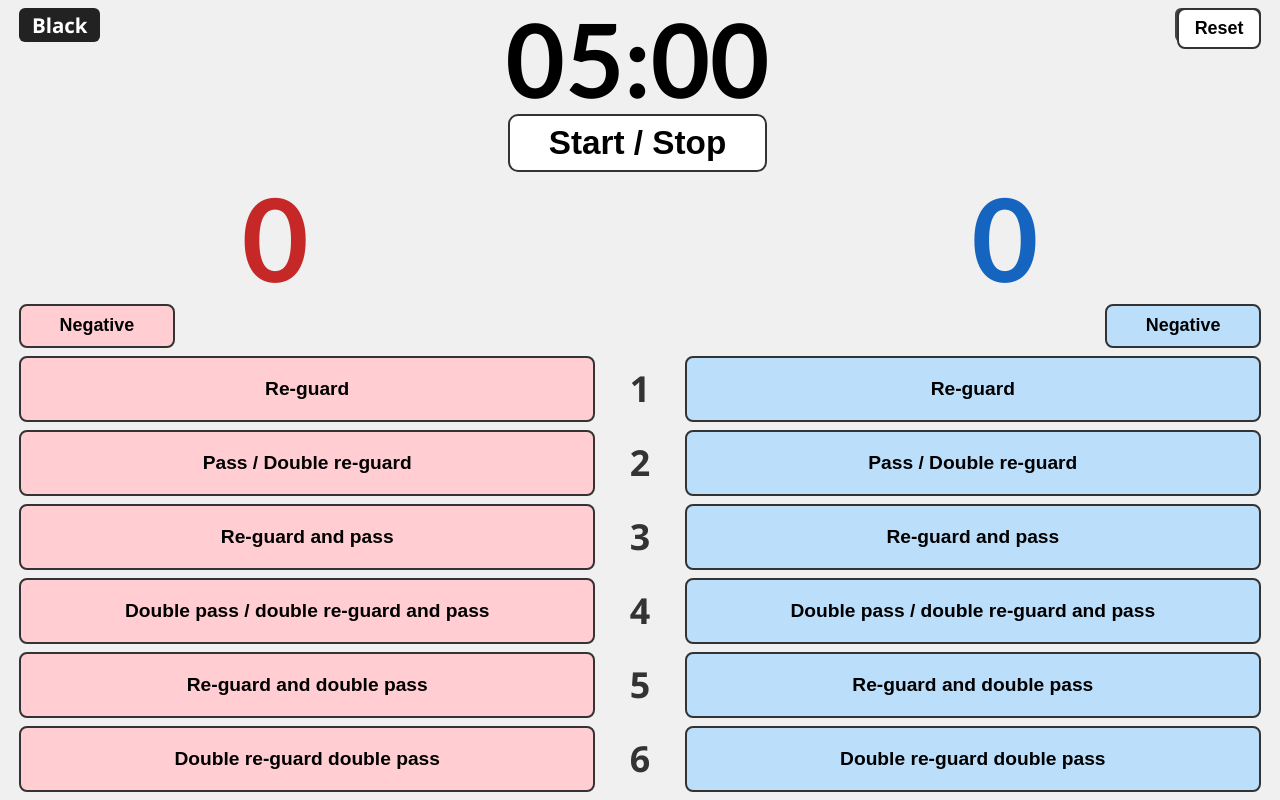
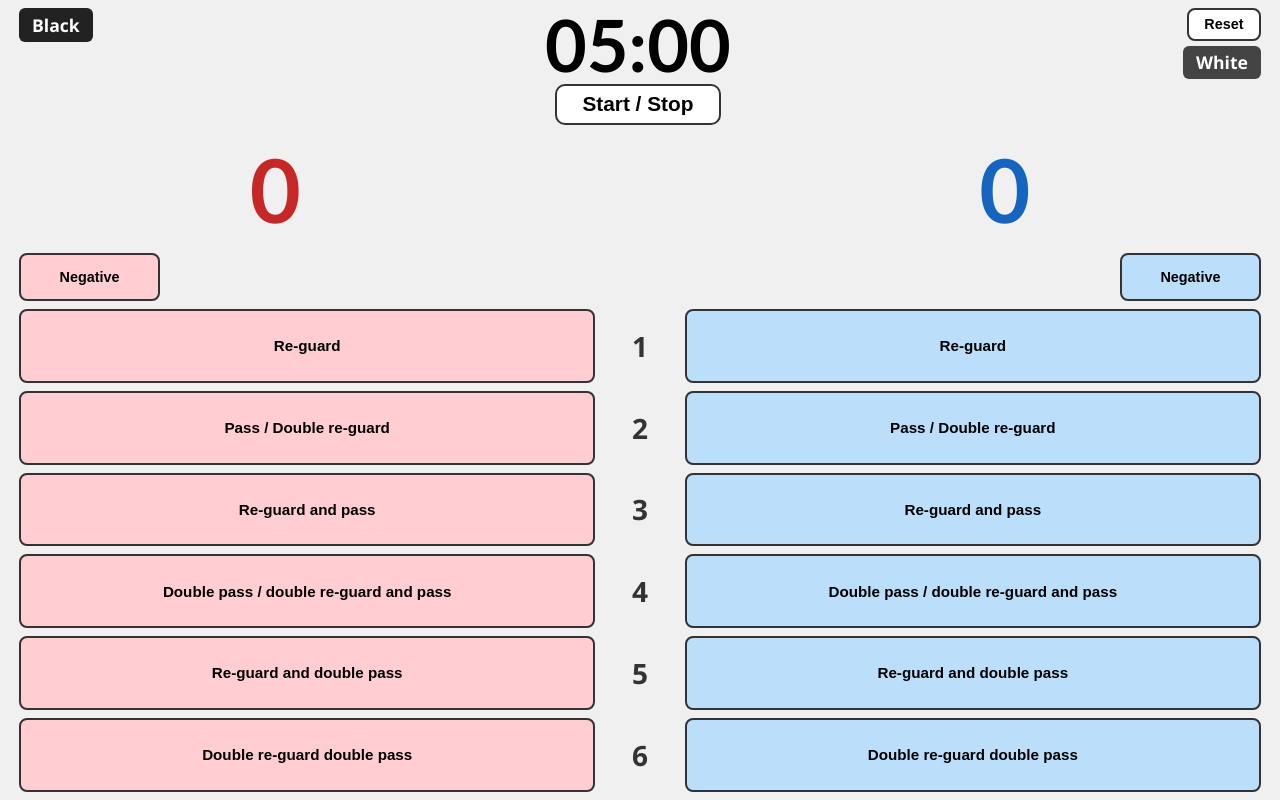
Before and after one commit to Josht114/ElectronCompScore, an Electron app: page index.html in a window 1280 px wide. Drawn offline with Linux system fonts and the light colour scheme.

Commit message:
first bug fixes

```diff
--- a/index.html
+++ b/index.html
@@ -15,10 +15,11 @@
       <button id="startStop" class="start-stop-btn">Start / Stop</button>
     </div>
 
-    <div class="side-label blue-label">White</div>
+    <div class="top-right-stack">
+      <button id="resetButton" class="reset-btn">Reset</button>
+      <div class="side-label blue-label">White</div>
+    </div>
   </div>
-
-  <button id="resetButton" class="reset-btn">Reset</button>
 
   <div class="scores-row">
     <div id="redScore" class="score-display red-score">0</div>
--- a/styles.css
+++ b/styles.css
@@ -18,22 +18,24 @@ body {
   background-color: #f0f0f0;
   transition: background-color 0.4s ease;
   padding: 1vh 1.5vw;
+  gap: 1vh;
 }
 
 /* ---------- Top bar: score-side labels + timer/start-stop ---------- */
 
 .top-bar {
+  flex: 0 0 14vh;
   display: flex;
   align-items: flex-start;
   justify-content: space-between;
-  position: relative;
 }
 
 .side-label {
-  font-size: 1.6vw;
+  font-size: 2.2vh;
   font-weight: bold;
-  padding: 0.4vh 1vw;
+  padding: 0.6vh 1vw;
   border-radius: 6px;
+  white-space: nowrap;
 }
 
 .red-label {
@@ -44,6 +46,7 @@ body {
 .blue-label {
   color: #ffffff;
   background-color: #444;
+  align-self: flex-end;
 }
 
 .center-controls {
@@ -51,19 +54,20 @@ body {
   flex-direction: column;
   align-items: center;
   flex: 1;
+  min-width: 0;
 }
 
 .time-label {
   font-family: "Calibri", Arial, sans-serif;
-  font-size: 8vw;
+  font-size: 9vh;
   font-weight: bold;
   line-height: 1;
 }
 
 .start-stop-btn {
-  font-size: 2.6vw;
+  font-size: 2.6vh;
   font-weight: bold;
-  padding: 1vh 3vw;
+  padding: 0.8vh 2vw;
   margin-top: 0.5vh;
   border-radius: 10px;
   border: 2px solid #333;
@@ -75,13 +79,17 @@ body {
   background-color: #dddddd;
 }
 
+.top-right-stack {
+  display: flex;
+  flex-direction: column;
+  align-items: flex-end;
+  gap: 0.6vh;
+}
+
 .reset-btn {
-  position: absolute;
-  top: 1vh;
-  right: 1.5vw;
-  font-size: 1.4vw;
+  font-size: 1.8vh;
   font-weight: bold;
-  padding: 1vh 1.2vw;
+  padding: 0.8vh 1.2vw;
   border-radius: 8px;
   border: 2px solid #333;
   background-color: #ffffff;
@@ -95,15 +103,15 @@ body {
 /* ---------- Score numbers ---------- */
 
 .scores-row {
+  flex: 0 0 14vh;
   display: flex;
   justify-content: space-between;
   align-items: center;
-  margin-top: 1vh;
 }
 
 .score-display {
   font-family: "Calibri", Arial, sans-serif;
-  font-size: 9vw;
+  font-size: 11vh;
   font-weight: bold;
   width: 40vw;
   text-align: center;
@@ -121,15 +129,15 @@ body {
 /* ---------- Negative buttons ---------- */
 
 .negatives-row {
+  flex: 0 0 6vh;
   display: flex;
   justify-content: space-between;
-  margin: 1vh 0;
 }
 
 .negative-btn {
-  font-size: 1.4vw;
+  font-size: 1.8vh;
   font-weight: bold;
-  padding: 1.2vh 3vw;
+  padding: 0 3vw;
   border-radius: 8px;
   border: 2px solid #333;
   cursor: pointer;
@@ -139,28 +147,30 @@ body {
 
 .points-grid {
   flex: 1;
+  min-height: 0;
   display: grid;
   grid-template-columns: 1fr 5vw 1fr;
   grid-template-rows: repeat(6, 1fr);
   gap: 1vh 1vw;
-  min-height: 0;
 }
 
 .point-btn {
-  font-size: 1.5vw;
+  font-size: clamp(11px, 1.9vh, 26px);
   font-weight: bold;
   border-radius: 8px;
   border: 2px solid #333;
   cursor: pointer;
   padding: 0 1vw;
   text-align: center;
+  line-height: 1.15;
+  overflow: hidden;
 }
 
 .point-value {
   display: flex;
   align-items: center;
   justify-content: center;
-  font-size: 2.8vw;
+  font-size: 3.5vh;
   font-weight: bold;
   color: #333;
 }
```
